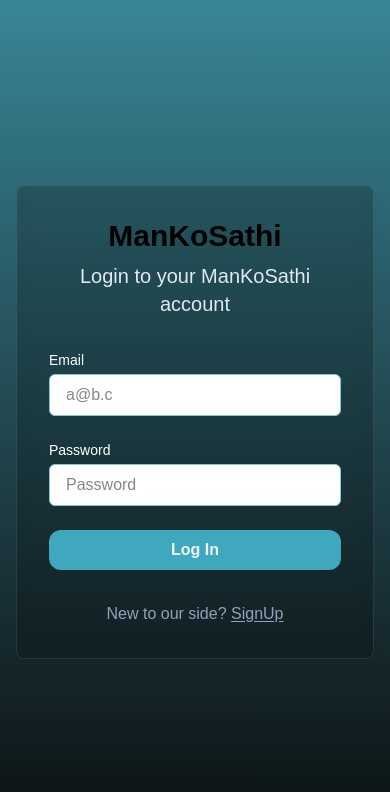
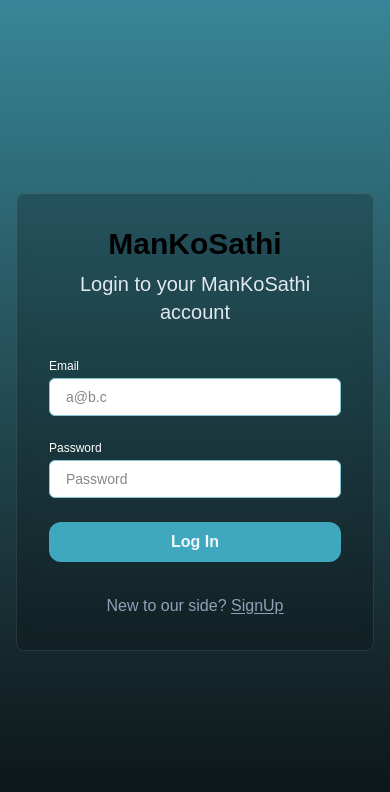
Before and after one commit to theAugust1st/ManKoSathi, a React (Vite) app in the folder client/: page /login in a window 390 px wide. Shown: the top 792 px of the page. Built offline with nearby package versions, Linux system fonts and the light colour scheme.

Commit message:
fix: Responsive Component Input

```diff
--- a/client/src/components/ui/Input.tsx
+++ b/client/src/components/ui/Input.tsx
@@ -26,8 +26,8 @@ function Input({id,label,placeholder, type='text',bgColor, register,error,disabl
 //     )
     return(
         <div className="w-full">
-            <label htmlFor={id} className={`block text-sm font-medium ${bgColor?"":'text-white'} mb-1`}>{label}</label>
-            <input type={type} id={id} placeholder={placeholder} disabled={disabled} {...register(id)} className={`w-full border border-solid px-4 py-2 rounded-md bg-white text-brand-950 placeholder:brand-300 focus:outline-none focus:ring-2 transition-colors duration-200
+            <label htmlFor={id} className={`block text-xs md:text-sm font-medium ${bgColor?"":'text-white'} mb-1`}>{label}</label>
+            <input type={type} id={id} placeholder={placeholder} disabled={disabled} {...register(id)} className={`w-full border border-solid text-sm md:text-base px-4 py-2 rounded-md bg-white text-brand-950 placeholder:brand-300 focus:outline-none focus:ring-2 transition-colors duration-200
                 ${error ?
                 `border-red-500 focus:border-red-500 focus:ring-red-200`:
                 `border-brand-300 focus:border-brand-500 focus:ring-brand-200`
```
